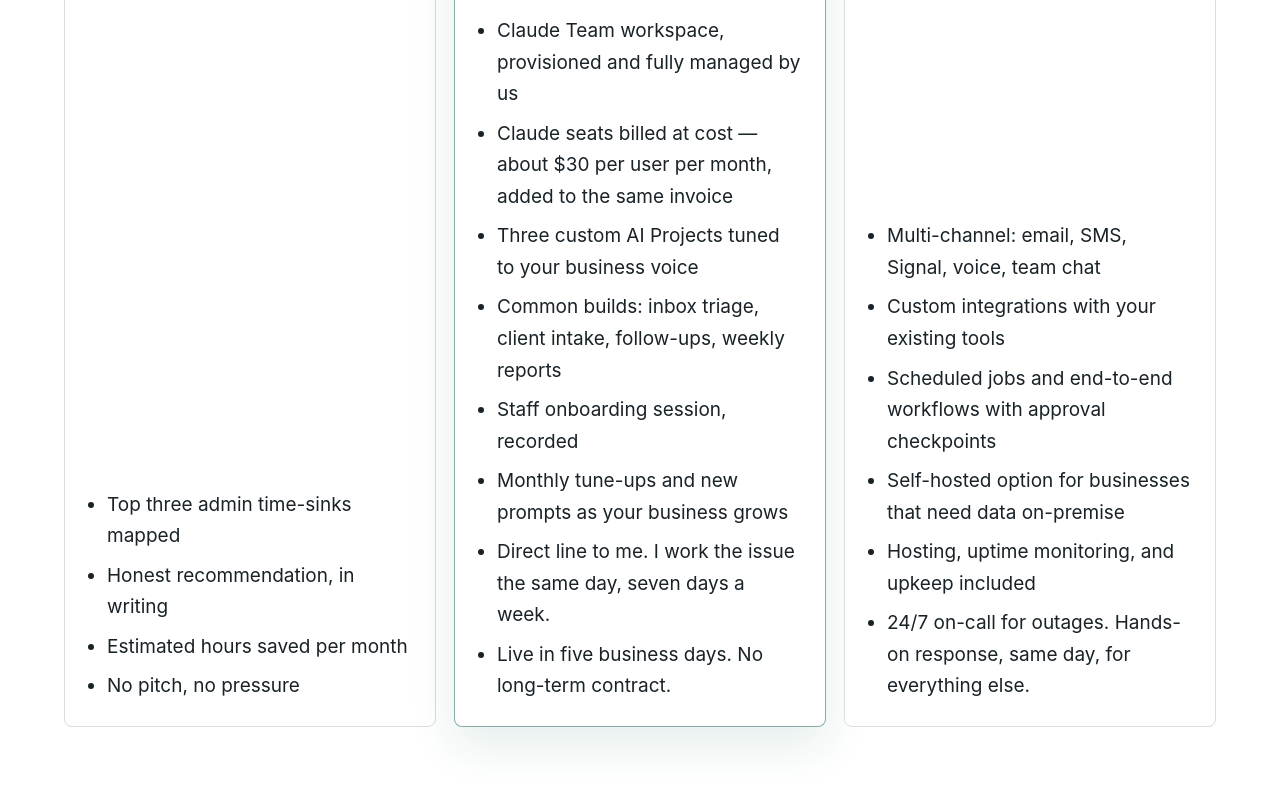
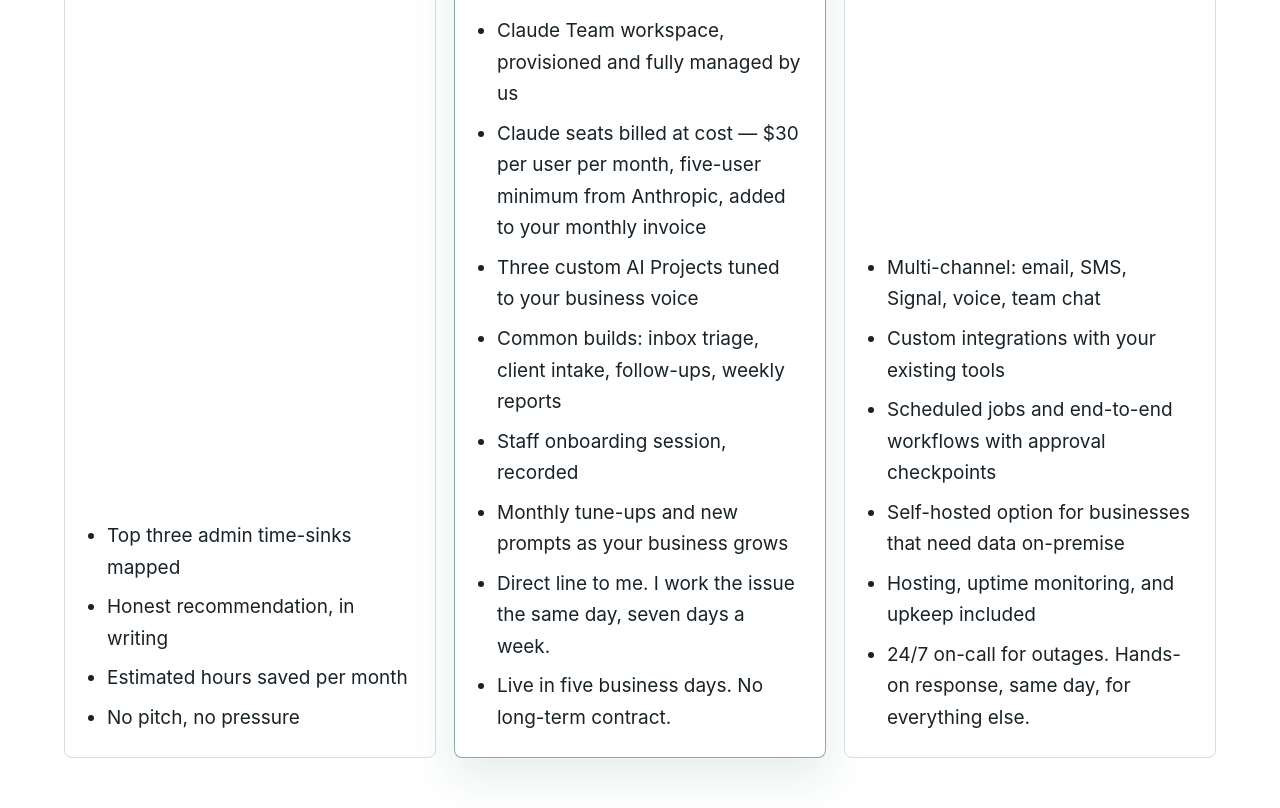
Before and after one commit to EthanBrooks08/clawworks-site, a plain HTML site: page index.html in a window 1280 px wide. Shown: the part 4255-5063 px from the top of the page. Drawn offline with Linux system fonts and the light colour scheme.

Commit message:
Surface Anthropic five-user Claude Team minimum on AI Operator card

```diff
--- a/index.html
+++ b/index.html
@@ -234,7 +234,7 @@
             <p>A Claude-powered AI workspace, set up for your business in five business days. One simple invoice every month.</p>
             <ul>
               <li>Claude Team workspace, provisioned and fully managed by us</li>
-              <li>Claude seats billed at cost &mdash; about $30 per user per month, added to the same invoice</li>
+              <li>Claude seats billed at cost &mdash; $30 per user per month, five-user minimum from Anthropic, added to your monthly invoice</li>
               <li>Three custom AI Projects tuned to your business voice</li>
               <li>Common builds: inbox triage, client intake, follow-ups, weekly reports</li>
               <li>Staff onboarding session, recorded</li>
```
